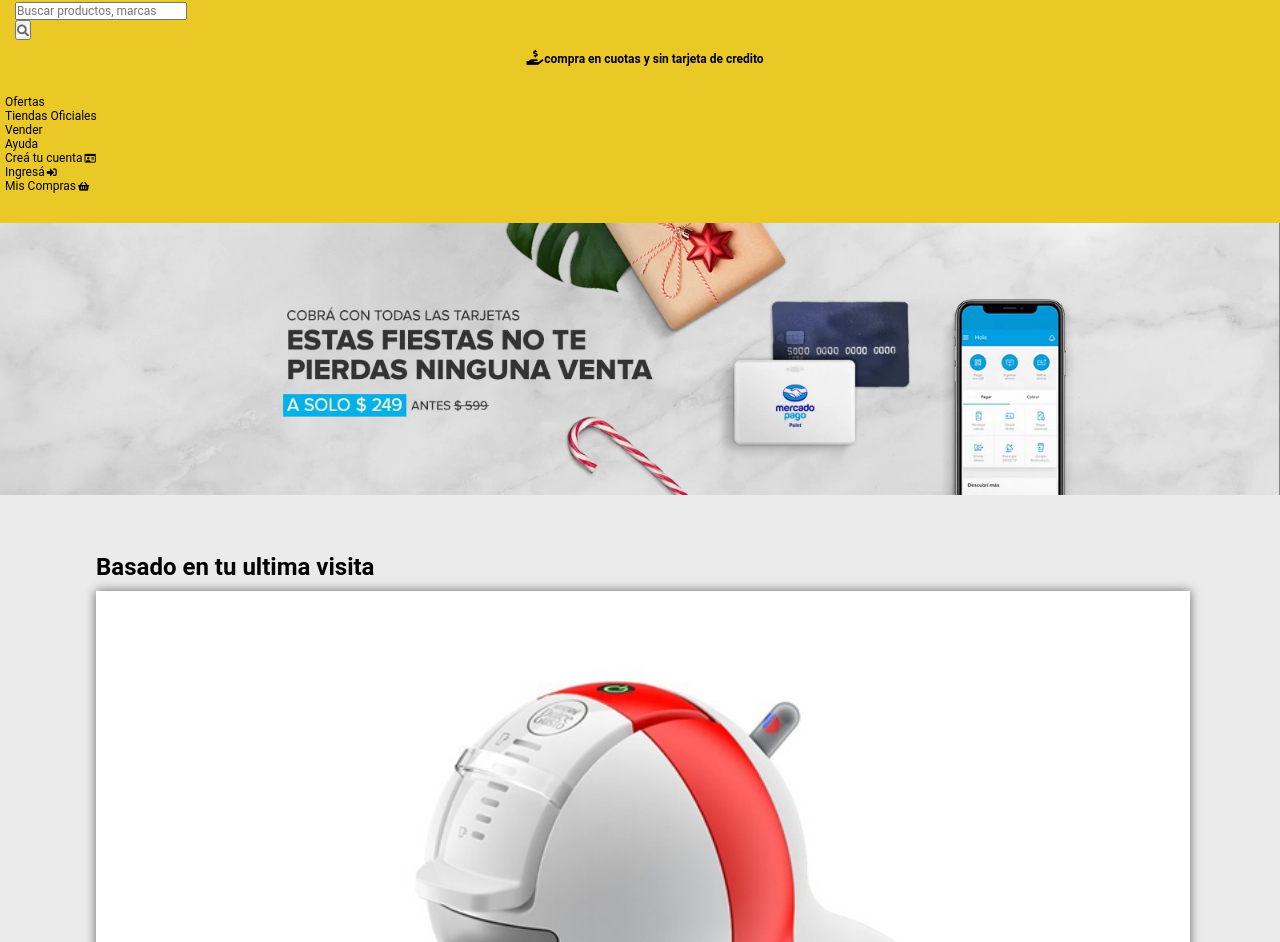
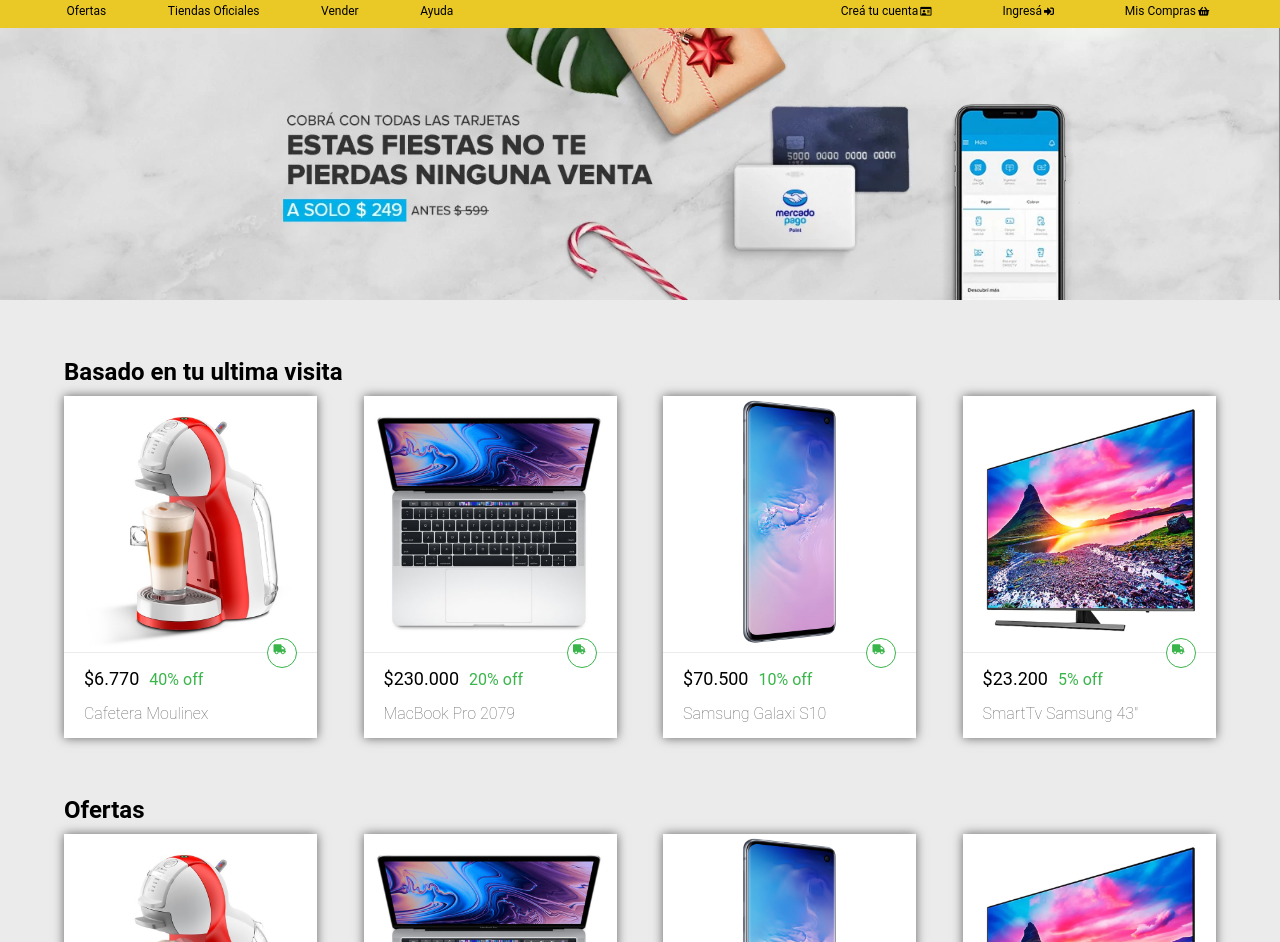
Before and after one commit to GabrieSotelo97/MercadoLiebre, a plain HTML site: page views/home.html in a window 1280 px wide. Shown: the part 167-1109 px from the top of the page. Drawn offline with Linux system fonts and the light colour scheme.

Commit message:
sube flexbox

```diff
--- a/public/css/footer.css
+++ b/public/css/footer.css
@@ -1,10 +1,11 @@
 
 footer{
+    display: flex;
+    flex-direction: column;
     margin-top: 5px;
     padding-top: 60px;
+    padding-bottom: 5px;
     background-color: white;
-    margin-left: 7px;
-    margin-right: 7px;
     text-align: center;
 }
 footer section{
@@ -23,12 +24,12 @@
     margin-bottom: 10px;
 }
 .copy{
-    margin-left: -40px;
-    padding-bottom: 25px;
+    display: flex;
 }
 
 
 @media(min-width:361px){
+
 
 }
 
--- a/public/css/general.css
+++ b/public/css/general.css
@@ -16,6 +16,7 @@
     font-size: 12px;
     margin: 0;
     padding: 0;
+    box-sizing: border-box;
 }
 
 body{
--- a/public/css/header.css
+++ b/public/css/header.css
@@ -3,21 +3,23 @@
     background-color: var(--Amarillo);
     padding-bottom: 30px;
     width: 100%;
+    display: flex;
+    flex-wrap: wrap;
+    justify-content: center;
 }
 
 
 .logo{
-    width: 35%;
-    margin-top: 30px;
-    margin-left: 30px;
-    margin-bottom: 20px;
+    width: 50%;
+    padding: 15px;
+    padding-right: 5px;
 }
-.banner{
-    display: none;
-    width: 100%;
-}
+
+
 button span i{
-    padding: 0;
+    padding: 4px 2px 7px 1px;
+    font-size: 10px;
+
 }
 
 
@@ -26,7 +28,7 @@
     text-align: center;
 }
 i {
-    font-size: 20px;
+    font-size: 18px;
     background-color: var(--Celeste);
     color: white;
     padding: 10px;
@@ -39,9 +41,30 @@
     padding: 5px;
     margin: 3px 0 0 0;
     border-radius: 0%;
+    border-radius: 5px;
 }
 .box{
-    margin-left: 15px;
+    width: 50%;
+    position: relative;
+
+}
+.container-1{
+    padding: 15px 20px 1px 1px;
+
+}
+.container-1 input{
+    padding: 5px;
+    width: 100%;
+    border-radius: 5px;
+    border: none;
+}
+
+.box button{
+    position: absolute;
+    right: 20px;
+    top: 15px;
+    border: none;
+    border-radius: 5px;
 }
 h4 i{
     font-size: 15px;
@@ -53,7 +76,9 @@
 body h4{
     text-align: center;
     margin-bottom: 5px;
-
+    width: 100%;
+    font-size: .8rem;
+    margin-top: -10px;
 }
 nav ul li a{
     color: black;
@@ -88,17 +113,64 @@
 @media(min-width:361px){
     header{
         padding-bottom: 0;
+        padding-top: 10px;
+    }
+    .logo{
+        width: 35%;
+    }
+    .box{
+        width: 30%;
+        display: flex;
+        flex-direction: row;
+        flex-wrap: wrap;
+        align-items: center;
+        justify-content: space-between;
+    }
+    body header h4{
+        width: 35%;
+        margin: 0;
+        display: flex;
+        align-items: center;
+
+    }
+    .container-1{
+        width: 85%;
+        padding: 0;
+    }
+    .container-1 input{
+        padding: 0;
+        border-radius: 1px;
+    }
+    .box button{
+        width: 10%;
+        top: 30px;
+        position: static;
+        border-radius: 1px;
+    }
+    button span i{
+        padding: 0px;
+        font-size: 9px;
     }
     nav{
-        display: block;
+        display: flex;
         margin-left: 5px;
         margin-top: 20px;
+        width: 100%;
+        padding-bottom: 10px;
     }
-    .banner{
-        display: block;
-        width: 100%;
-        margin-top: 30px;
-        padding-bottom: 0;
+    nav ul.lista1{
+        display: flex;
+        width: 50%;
+        text-align: center;
+        justify-content: space-evenly;
+    }
+
+
+    nav ul.lista2 {
+        display: flex;
+        width: 50%;
+        text-align: center;
+        justify-content: space-evenly;
     }
     .burger-menu{
         display: none;
@@ -122,4 +194,19 @@
 
 @media(min-width:769px){
 
+    nav ul.lista1{
+        display: flex;
+        width: 40%;
+        text-align: center;
+        justify-content: space-evenly;
+    }
+    nav ul.lista2 {
+        display: flex;
+        width: 40%;
+        text-align: center;
+        justify-content: space-evenly;
+    }
+    nav{
+        justify-content: space-between;
+    }
 }
--- a/public/css/main.css
+++ b/public/css/main.css
@@ -1,23 +1,36 @@
 
-main{
+
+.banner{
+    display: none;
+    width: 100%;
+}
+main section{
     width: 90%;
-    margin-left: 3%;
+    margin: 0 auto;
 }
-
-article img{
+main article img{
 
     width: 100%;
 }
-article {
+main article {
+    background-color: white;
     margin-top: 10px;
-    margin-left: 5%;
-    background-position: center;
-    background-size: 100%;
+
 }
-h2{
+main .detalles{
+    border-top: 1px solid  var(--GrisClaro);
+    padding: 15px;
+    position: relative;
+    display: flex;
+    align-items: flex-end;
+}
+main .detalles p{
+    margin: 0 5px;
+}
+main h2{
     font-size: 24px;
-    margin-left: 5%;
     margin-top: 5%;
+    width: 100%;
 }
 main section article h3{
     font-size: 16px;
@@ -26,46 +39,68 @@
     font-weight: 100;
     display: none;
 }
-.detalles{
-    border-top: 1px solid  --GrisClaro;
-    padding: 15px;
-    background-color: white;
-}
-.precio{
+
+main .precio{
     font-size: 18px;
 }
-.oferta{
+main .oferta{
     font-size: 16px;
     color: var(--Verde);
 }
-.detalles i{
+main section article div.detalles i{
+    position: absolute;
+    right: 20px;
+    top:-15px;
     font-size: 10px;
     color: var(--Verde);
     background-color: white;
     border: 1px solid var(--Verde);
     border-radius: 50%;
+    display: block;
+    padding: 5px;
+    width: 30px;
+    height: 30px;
+
 }
-.fa-truck{
-    color: red;
+
+
+
+@media(min-width:361px){
+    main .detalles {
+        flex-wrap: wrap;
+    }
+
+    main section article h3{
+        display: block;
+        width: 100%;
+        margin-left: 5px;
+    }
+    main section{
+        display: flex;
+        flex-wrap: wrap;
+        justify-content: space-between;
+    }
+    main section article{
+        box-shadow: 0px 0px 10px rgb(100, 100, 100);
+        width: 45%;
+    }
+    .banner{
+        display: block;
+        width: 100%;
+        padding-bottom: 0;
+        margin: 0 auto;
+    }
+
+
+
+
 }
 
 
 
 
-@media(min-width:361px){
-
-    main section article h3{
-        display: block;
-    }
-    article{
-        box-shadow: 0px 0px 10px rgb(100, 100, 100);
+@media(min-width:769px){
+    main section article{
+        width: 22%;
     }
 }
-
-
-
-
-
-@media(min-width:769px){
-
-}
--- a/views/home.html
+++ b/views/home.html
@@ -6,8 +6,9 @@
     <meta http-equiv="X-UA-Compatible" content="IE=edge">
     <meta name="viewport" content="width=device-width, initial-scale=1.0">
     <title>Document</title>
+
+    <link href="https://cdnjs.cloudflare.com/ajax/libs/font-awesome/5.15.3/css/all.min.css"rel="stylesheet"/>
     <link rel="stylesheet" href="/css/styles.css">
-    <link href="https://cdnjs.cloudflare.com/ajax/libs/font-awesome/5.15.3/css/all.min.css"rel="stylesheet"/>
 </head>
 
 <body>
@@ -27,7 +28,7 @@
         <h4><i class="fas fa-hand-holding-usd"></i>compra en cuotas y sin tarjeta de credito</h4>
 
         <nav>
-            <ul>
+            <ul class="lista1">
                 <li><a href="#">Ofertas</a></li>
                 <li><a href="#">Tiendas Oficiales</a></li>
                 <li><a href="#">Vender</a></li>
@@ -45,15 +46,16 @@
         <div class="burger-menu">
             <i class='fas fa-bars' ></i>
         </div>
-        <aside>
-            <a href="#"><img class="banner" src="/images/img-home-banner.jpg" alt="banner" width="100%"></a>
-        </aside>
+
 
     </header>
 
 
-    <main>
+    <main >
 
+        <aside>
+            <a href="#"><img class="banner" src="/images/img-home-banner.jpg" alt="banner" width="100%"></a>
+        </aside>
 
 
         <section>
@@ -113,7 +115,7 @@
 
                 <img src="/images/img-cafetera-moulinex.jpg" alt="" >
                 <div class='detalles'>
-                    <i class="fas fa-truck"></i>
+                <i class="fas fa-truck"></i>
                 <p class='precio'>$6.770</p>
                 <p class='oferta'>40% off</p>
                 <h3>Cafetera Moulinex</h3>
```
